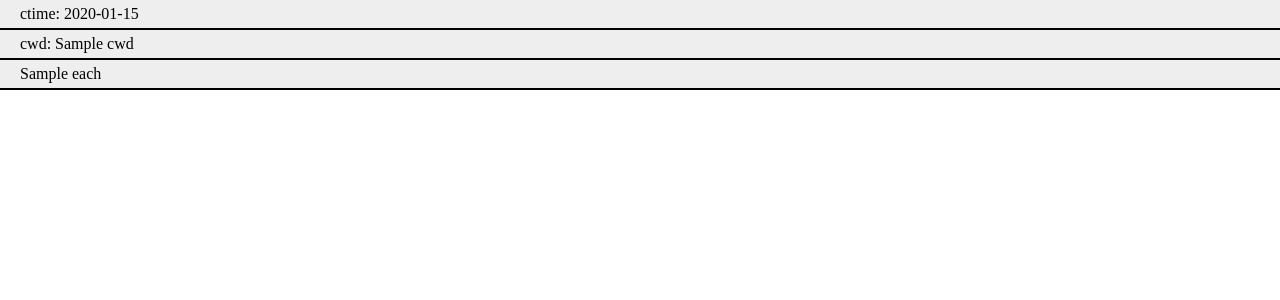
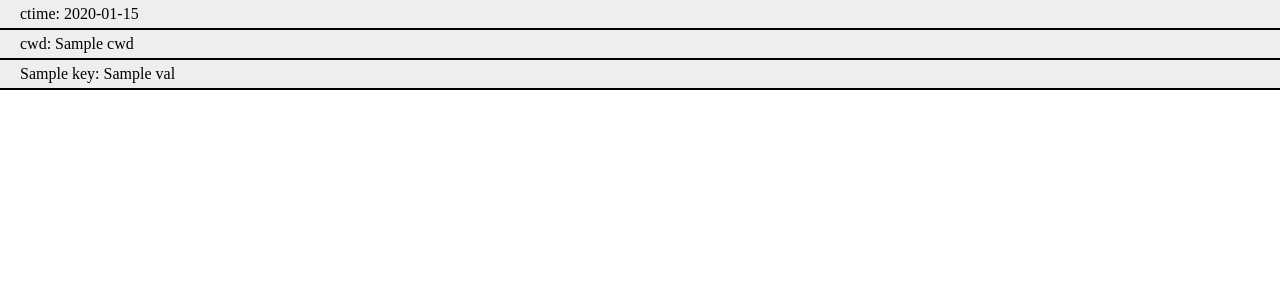
Before and after one commit to unfif/bsraces01, a Flask app: template templates/index.html in a window 1280 px wide. Shown: the part 77-377 px from the top of the page. Run offline with Flask 2, Linux system fonts and the light colour scheme; the template is opened without the code that fills it: most values are stand-ins (such as "Sample title", 1, 10 or a date in 2020).

Commit message:
template 05

```diff
--- a/templates/index.html
+++ b/templates/index.html
@@ -13,8 +13,8 @@
   <div class="contents">
     <div class="section">ctime: {{ data['ctime'] }}</div>
     <div class="section">cwd: {{ data['cwd'] }}</div>
-    {% for each in data['env']: %}
-      <div class="section">{{ each }}</div>
+    {% for key, val in data['env'].items: %}
+      <div class="section">{{ key }}: {{ val }}</div>
     {% endfor %}
   </div>
 </body>
```
